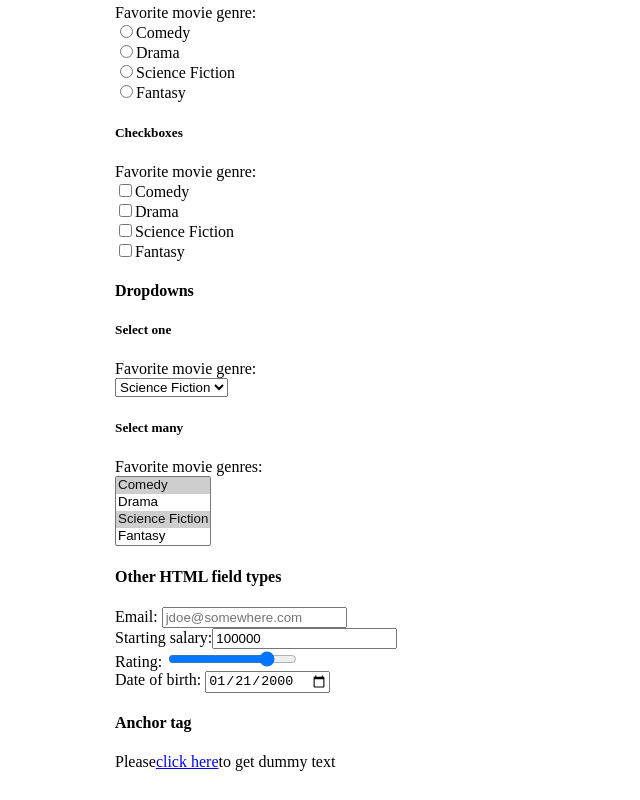
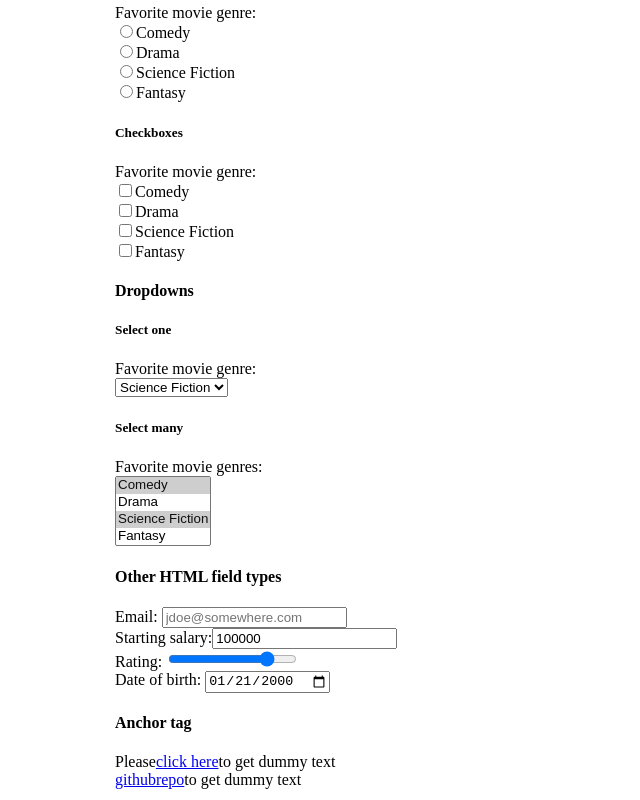
Before and after one commit to AlekyaJogini/Kambaz-next-js, a Next.js app: page /Labs/Lab1 in a window 1280 px wide. Shown: the part 2844-3644 px from the top of the page, without its empty margins (0-640 px from the left). Built offline with nearby package versions, Linux system fonts and the light colour scheme.

Commit message:
hit link added

```diff
--- a/app/(Kambaz)/Labs/Lab1/page.tsx
+++ b/app/(Kambaz)/Labs/Lab1/page.tsx
@@ -278,6 +278,8 @@
 Please
 <a href="https://www.lipsum.com" id="wd-lipsum">click here</a>
 to get dummy text<br/>
+<a href="https://github.com/AlekyaJogini/Kambaz-next-js" id="wd-githubrepo">githubrepo</a>
+to get dummy text<br/>
 
 
 
```
